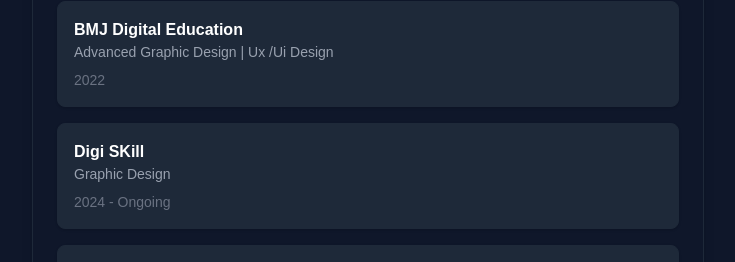
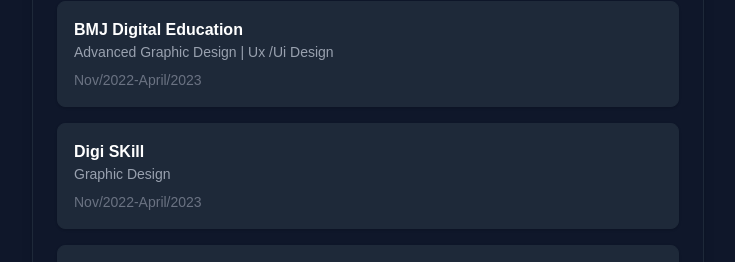
Before and after one commit to laibaashfaq1/Personal_Portfolio_Website, a Next.js app: page / in a window 1280 px wide. Shown: the part 754-1016 px from the top of the page, without its empty margins (272-1007 px from the left). Built offline with nearby package versions, Linux system fonts and the light colour scheme.

Commit message:
update education

```diff
--- a/app/components/education.tsx
+++ b/app/components/education.tsx
@@ -20,14 +20,14 @@
           <p className="text-sm text-gray-400">
             Advanced Graphic Design | Ux /Ui Design
           </p>
-          <p className="text-sm text-gray-500 mt-2">2022</p>
+          <p className="text-sm text-gray-500 mt-2">Nov/2022-April/2023</p>
         </div>
         <div className="p-4 bg-gray-800 rounded-lg shadow border border-gray-800">
           <h3 className="font-semibold text-white">Digi SKill</h3>
           <p className="text-sm text-gray-400">
             Graphic Design
           </p>
-          <p className="text-sm text-gray-500 mt-2">2024 - Ongoing</p>
+          <p className="text-sm text-gray-500 mt-2">Nov/2022-April/2023</p>
         </div>
         {/* College */}
         <div className="p-4 bg-gray-800 rounded-lg shadow border border-gray-800">
```
